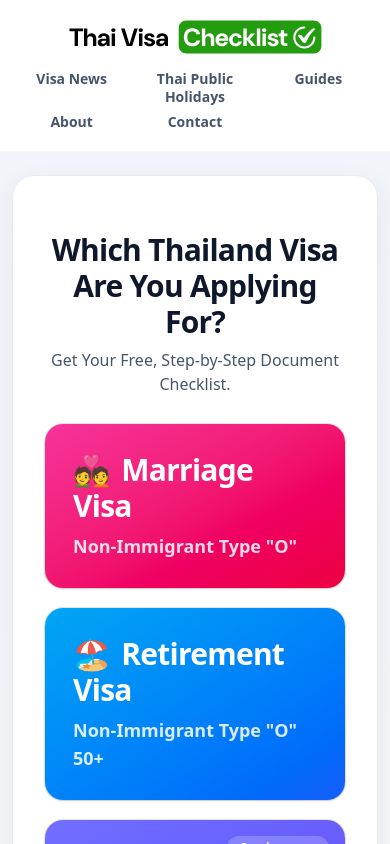
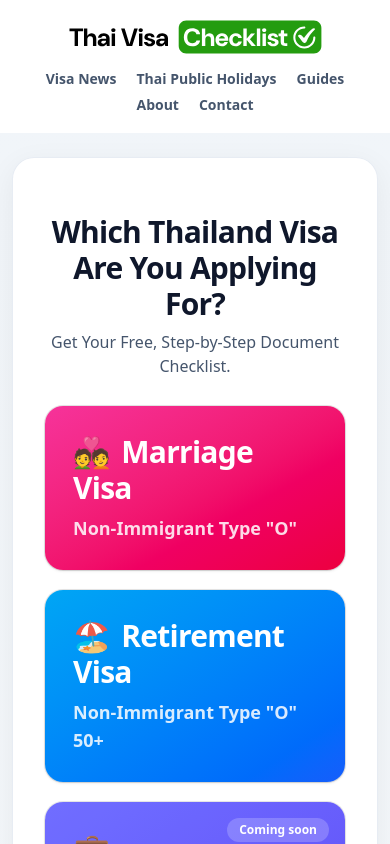
Before and after one commit to richardwskinner/thai-visa-checklist, a Next.js app: page / in a window 390 px wide. Shown: the top 844 px of the page. Built offline with nearby package versions, Linux system fonts and the light colour scheme.

Commit message:
mobbile fix2

```diff
--- a/components/site-header.tsx
+++ b/components/site-header.tsx
@@ -25,42 +25,42 @@ export default function SiteHeader() {
               </Link>
             </div>
 
-            <nav className="grid grid-cols-3 gap-x-3 gap-y-2 text-center sm:flex sm:flex-wrap sm:items-center sm:justify-center sm:gap-6">
+            <nav className="flex flex-wrap items-center justify-center gap-x-5 gap-y-2 text-center sm:gap-6">
               {showChecklists && (
                 <Link
                   href="/"
-                  className="justify-self-center text-sm font-semibold leading-tight text-slate-600 hover:text-slate-900"
+                  className="whitespace-nowrap text-sm font-semibold leading-tight text-slate-600 hover:text-slate-900"
                 >
                   Checklists
                 </Link>
               )}
               <Link
                 href="/visa-news"
-                className="justify-self-center text-sm font-semibold leading-tight text-slate-600 hover:text-slate-900"
+                className="whitespace-nowrap text-sm font-semibold leading-tight text-slate-600 hover:text-slate-900"
               >
                 Visa News
               </Link>
               <Link
                 href="/thailand-public-holidays-2026"
-                className="justify-self-center text-sm font-semibold leading-tight text-slate-600 hover:text-slate-900"
+                className="whitespace-nowrap text-sm font-semibold leading-tight text-slate-600 hover:text-slate-900"
               >
                 Thai Public Holidays
               </Link>
               <Link
                 href="/guides"
-                className="justify-self-center text-sm font-semibold leading-tight text-slate-600 hover:text-slate-900"
+                className="whitespace-nowrap text-sm font-semibold leading-tight text-slate-600 hover:text-slate-900"
               >
                 Guides
               </Link>
               <Link
                 href="/about"
-                className="justify-self-center text-sm font-semibold leading-tight text-slate-600 hover:text-slate-900"
+                className="whitespace-nowrap text-sm font-semibold leading-tight text-slate-600 hover:text-slate-900"
               >
                 About
               </Link>
               <Link
                 href="/contact"
-                className="justify-self-center text-sm font-semibold leading-tight text-slate-600 hover:text-slate-900"
+                className="whitespace-nowrap text-sm font-semibold leading-tight text-slate-600 hover:text-slate-900"
               >
                 Contact
               </Link>
```
